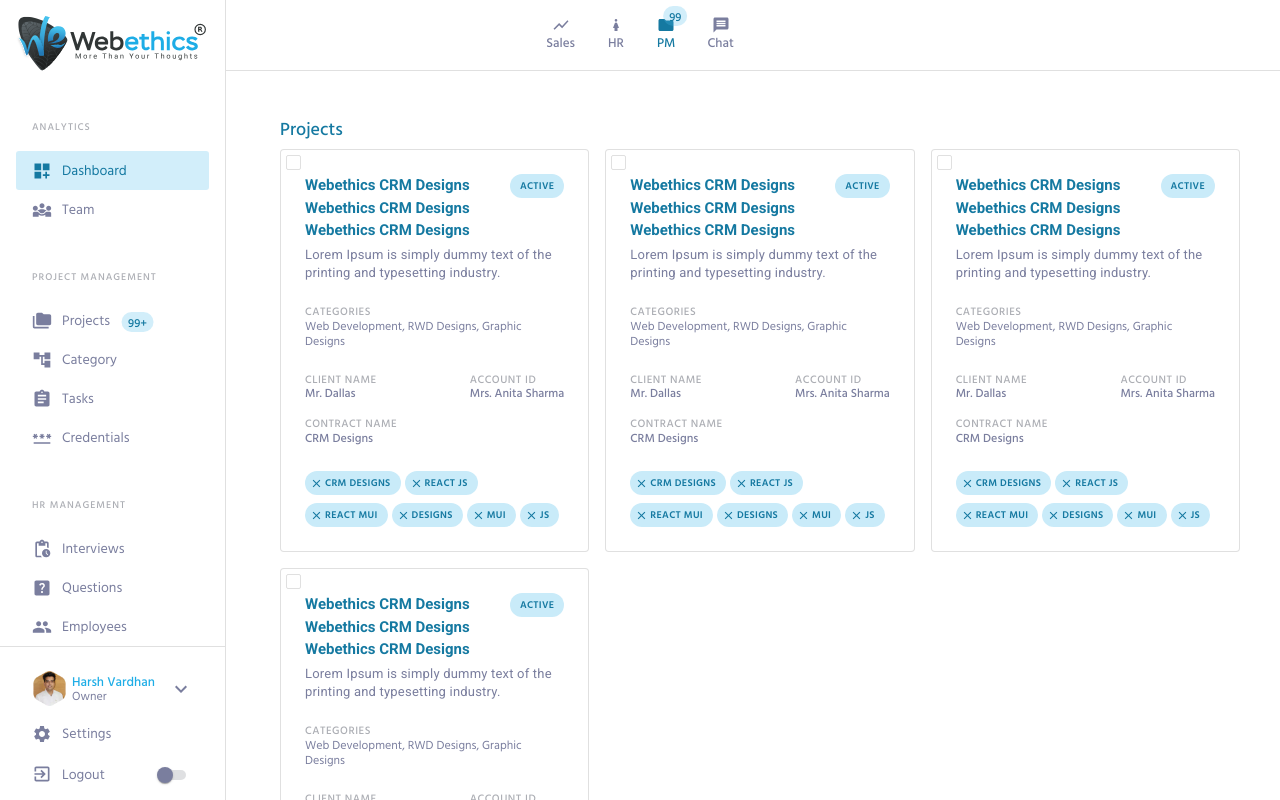
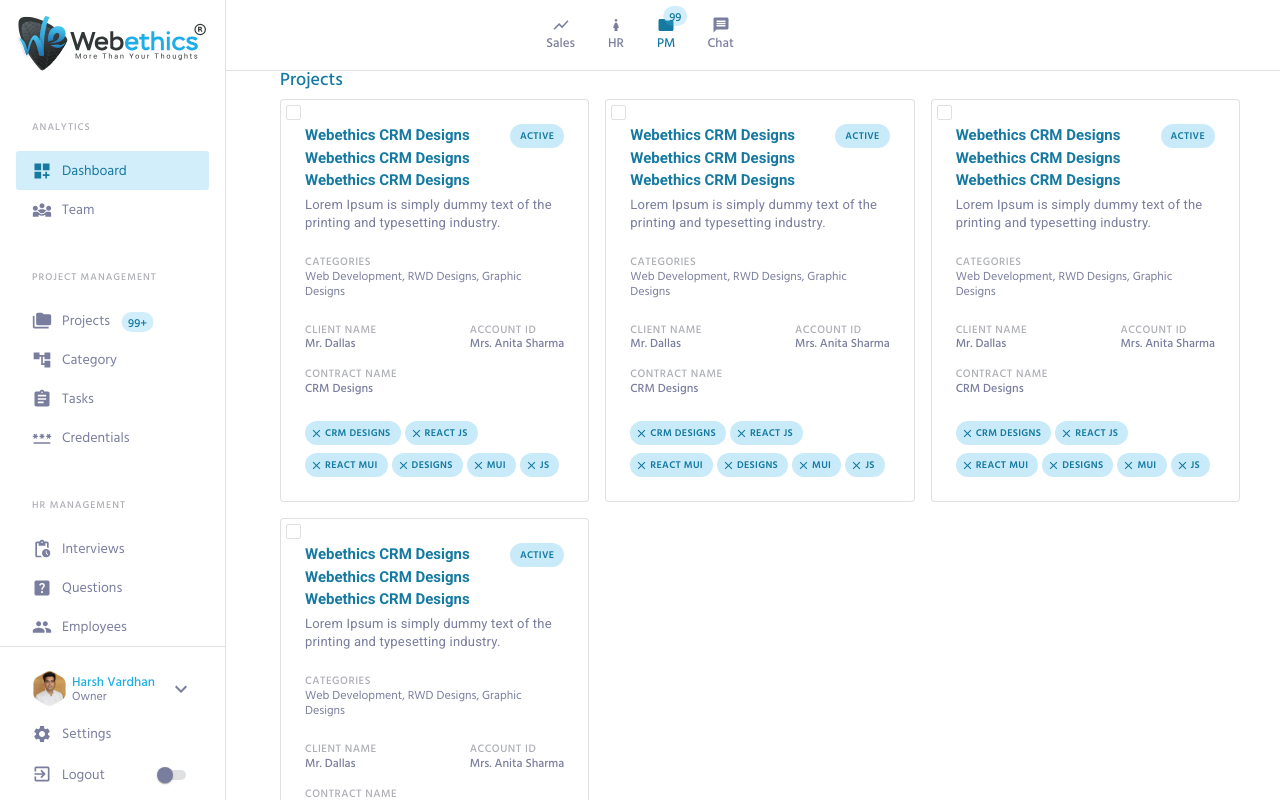
Before and after one commit to webethics/crm, a React (Create React App) app: page /projects in a window 1280 px wide. Shown: the top 800 px of the page. Built offline with nearby package versions, Linux system fonts and the light colour scheme.

Commit message:
adjust the spacing, change the selected checkbox border color.

```diff
--- a/src/App.js
+++ b/src/App.js
@@ -23,12 +23,14 @@
 import Sidebar from './components/common/Sidebar';
 import BottomMenus from './components/common/BottomMenus';
 import Header from './components/common/Header';
-
+import { useLocation } from 'react-router-dom';
 
 function App() {
+  let location = useLocation();
+
   return (
     <ThemeProvider theme={createTheme}>
-      <Box component="div" className="App" sx={{ boxSizing: 'border-box', pt: "120px", pl: { xs: '0', lg: '240px!important' }, pb: { xs: '100px', lg: 0 }, }}>
+      <Box component="div" className="App" sx={{ boxSizing: 'border-box', pt: location.pathname === '/' ? "120px" : "70px", pl: { xs: '0', lg: '240px!important' }, pb: { xs: '100px', lg: 0 }, }}>
         <Header />
         <Sidebar />
         <Layout />
--- a/src/components/pm/Projects.jsx
+++ b/src/components/pm/Projects.jsx
@@ -69,8 +69,9 @@
       height:90%;
    }
    &.Mui-checked {
+   border-color: ${props => props.theme.palette.primary.dark};
       &:after {
-         background:rgba(0,0,0,0.12);
+         background:${props => props.theme.palette.primary.dark};
       }
    }
    svg {
```
